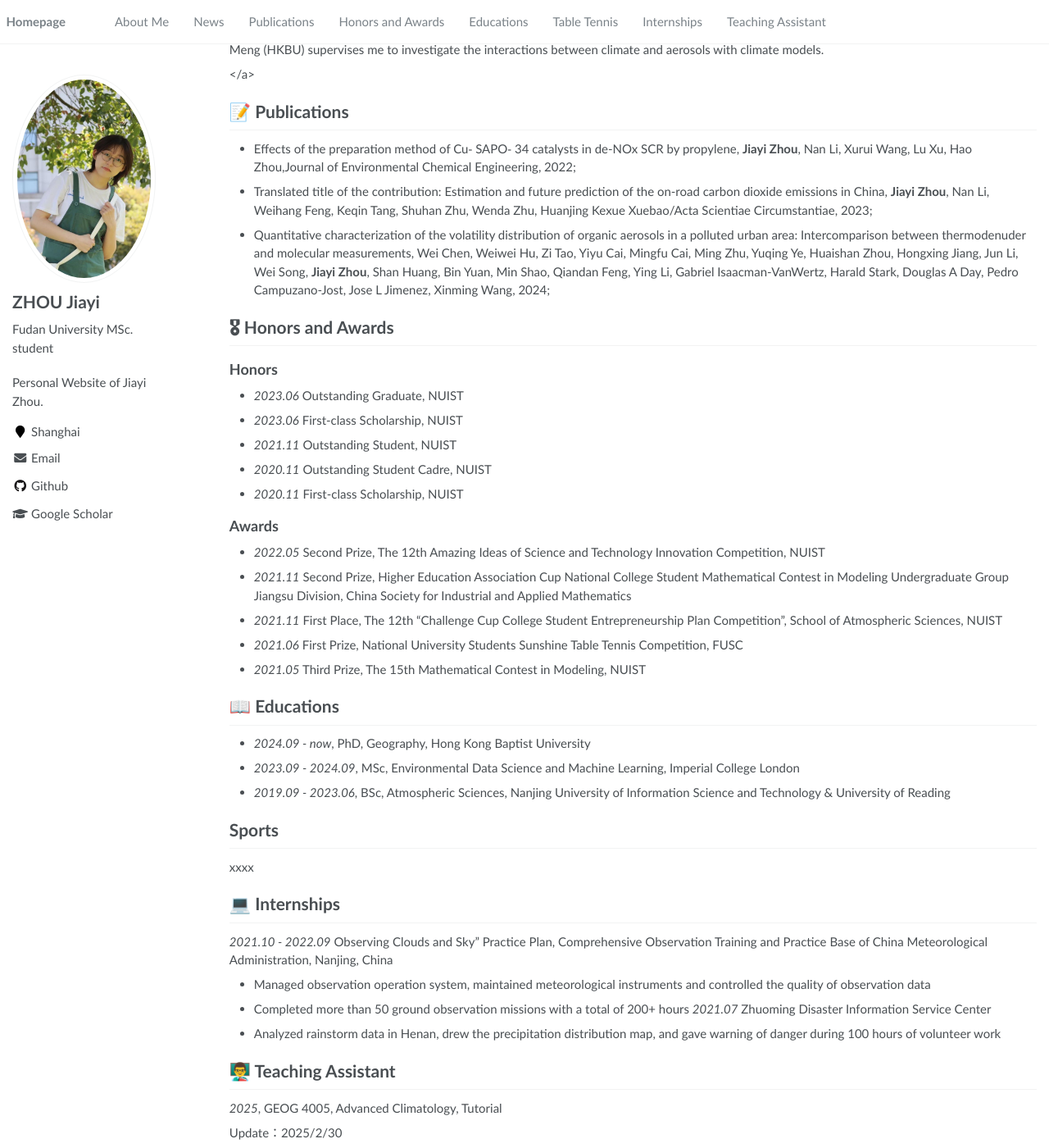
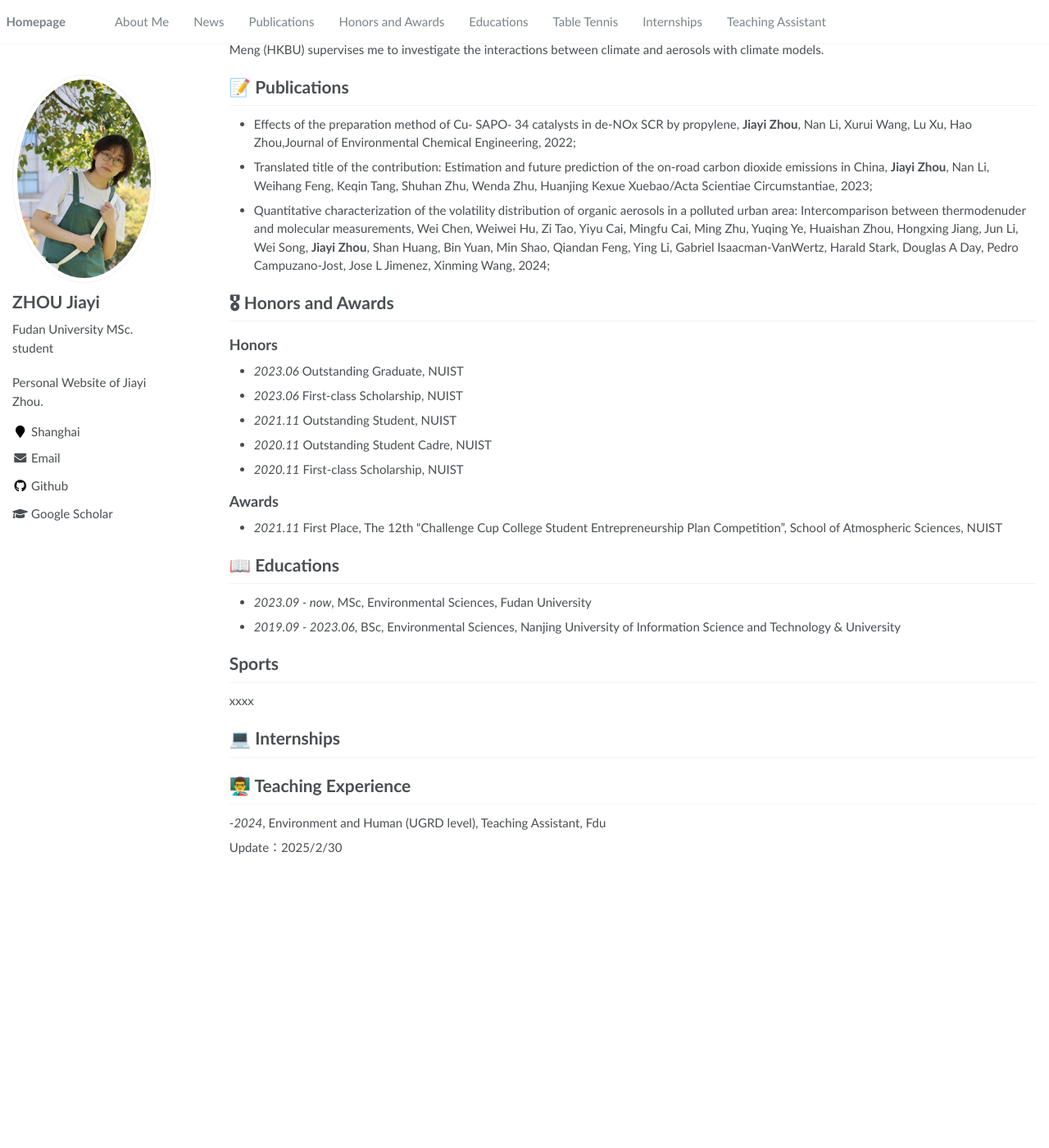
Before and after one commit to jiayizhou1022/jiayizhou1022.github.io, a Jekyll site: the page built from _pages/about.md, in a window 1280 px wide and 1400 px high, scrolled down 177 px. Shown: the whole window at 82% size. Built offline with Jekyll 4.4.1, drawn with Linux system fonts in a browser that asks for light colours; after the commit the page ends 1229 px from its top, so only the background shows below that.

Commit message:
Update about.md

```diff
--- a/_pages/about.md
+++ b/_pages/about.md
@@ -22,6 +22,7 @@ HI! My name is Jiayi Zhou.
 My bachelor's degree is in Environmental Science from the University of Reading and Nanjing University of Information Science and Technology (2019-2023). Currently, I am pursuing a master's degree in Environmental Science at Fudan University (2023-).
 
 
+
 I did something about accessing the precipitation with satellite data supervised by Prof. Emily Blakc and Dr. Ross Maidment from UoR. Meanwhile, Prof. Wu Ying supervised me to do some research on the cylcone and the precipitation at NUIST. At Imperial, under the supervison of Dr. César Quilodrán-Casas (Imperial) and Dr. Laura Anne Mansfield (Standford Uni.), I started to combine machine Learning with climate models. Now, Prof. GAO Meng (HKBU) supervises me to investigate the interactions between climate and aerosols with climate models.
 
 
@@ -29,8 +30,6 @@ I did something about accessing the precipitation with satellite data supervised
 <a href='https://scholar.google.com/citations?user=8Ni9HBQAAAAJ&hl=en&oi=ao'>
   Google Scholar citations <strong><span id='total_cit'>16</span></strong>-->
 
-
-</a>
 <!-- (You can also use the Google Scholar badge
 <a href='https://scholar.google.com/citations?user=8Ni9HBQAAAAJ&hl=en&oi=ao'>
   <img src="https://img.shields.io/endpoint?url=https://cdn.jsdelivr.net/gh/YOUR_REPOSITORY/google-scholar-stats/gs_data_shieldsio.json&logo=Google%20Scholar&labelColor=f6f6f6&color=9cf&style=flat&label=citations">
@@ -66,33 +65,34 @@ I did something about accessing the precipitation with satellite data supervised
 - *2020.11* First-class Scholarship, NUIST
 
 ## Awards
-- *2022.05*	Second Prize, The 12th Amazing Ideas of Science and Technology Innovation Competition, NUIST
-- *2021.11*	Second Prize, Higher Education Association Cup National College Student Mathematical Contest in Modeling Undergraduate Group Jiangsu Division, China Society for Industrial and Applied Mathematics
 - *2021.11*	First Place, The 12th "Challenge Cup College Student Entrepreneurship Plan Competition", School of Atmospheric Sciences, NUIST
-- *2021.06*	First Prize, National University Students Sunshine Table Tennis Competition, FUSC
-- *2021.05*	Third Prize, The 15th Mathematical Contest in Modeling, NUIST
+
 
 # 📖 Educations
-- *2024.09 - now*, PhD, Geography, Hong Kong Baptist University
-- *2023.09 - 2024.09*, MSc, Environmental Data Science and Machine Learning, Imperial College London
-- *2019.09 - 2023.06*, BSc, Atmospheric Sciences, Nanjing University of Information Science and Technology & University of Reading
+- *2023.09 - now*, MSc, Environmental Sciences, Fudan University
+- *2019.09 - 2023.06*, BSc, Environmental Sciences, Nanjing University of Information Science and Technology & University
 
 <!--# 💬 Invited Talks
 - *2021.06*, Lorem ipsum dolor sit amet, consectetur adipiscing elit. Vivamus ornare aliquet ipsum, ac tempus justo dapibus sit amet.
 - *2021.03*, Lorem ipsum dolor sit amet, consectetur adipiscing elit. Vivamus ornare aliquet ipsum, ac tempus justo dapibus sit amet.  \| [\[video\]](https://github.com/)-->
+
 # Sports
 xxxx
 
 
 # 💻 Internships
+
+
+
 <!-- - *2019.05 - 2020.02*, [Lorem](https://github.com/), China. -->
-*2021.10 - 2022.09* Observing Clouds and Sky" Practice Plan, Comprehensive Observation Training and Practice Base of China Meteorological Administration, Nanjing, China
+<!--*2021.10 - 2022.09* Observing Clouds and Sky" Practice Plan, Comprehensive Observation Training and Practice Base of China Meteorological Administration, Nanjing, China
 - Managed observation operation system, maintained meteorological instruments and controlled the quality of observation data
 - Completed more than 50 ground observation missions with a total of 200+ hours
 *2021.07* Zhuoming Disaster Information Service Center
-- Analyzed rainstorm data in Henan, drew the precipitation distribution map, and gave warning of danger during 100 hours of volunteer work
+- Analyzed rainstorm data in Henan, drew the precipitation distribution map, and gave warning of danger during 100 hours of volunteer work-->
 
-# 👨‍🏫 Teaching Assistant
-*2025*, GEOG 4005, Advanced Climatology, Tutorial
+# 👨‍🏫 Teaching Experience
+-*2024*, Environment and Human (UGRD level), Teaching Assistant, Fdu
+
 
 Update：2025/2/30
```
